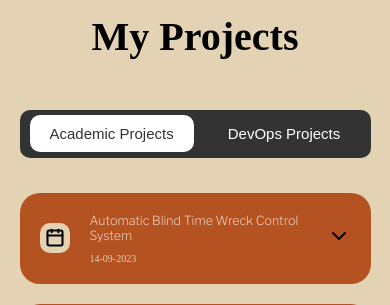
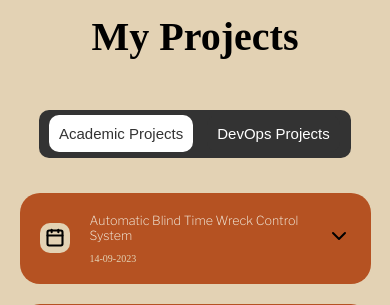
Before and after one commit to mogan311/newportfolio, a Flask app: page / in a window 390 px wide. Shown: the part 3763-4068 px from the top of the page. Run offline with Flask 3, Linux system fonts and the light colour scheme.

Commit message:
last-twelfth

```diff
--- a/static/style.css
+++ b/static/style.css
@@ -789,9 +789,9 @@ html {
 
   /* Projects */
   .projectname{font-size: 40px; padding-bottom: 0px;}
-  .projecttitlebox { width: 90%; margin-left: auto; margin-right: auto; display: block; margin-bottom: 35px; }
-  .academic{ padding-left: 20px; padding-right: 20px; }
-  .devops { padding-left: 20px; padding-right: 20px; }
+  .projecttitlebox { width: 80%; margin-left: auto; margin-right: auto; display: block; margin-bottom: 35px; }
+  .academic{ padding-left: 10px; padding-right: 10px; }
+  .devops { padding-left: 10px; padding-right: 10px; }
   .projecticonbox{
     width: 30px;
     height: 30px;
@@ -848,5 +848,6 @@ html {
   .messagebox button { width: calc(100% - 36px); }
 
   .optionsbutton a{ font-size: 15px; padding: 0px; }
+  .optionsbutton{width: 100%;}
 
 }
```
